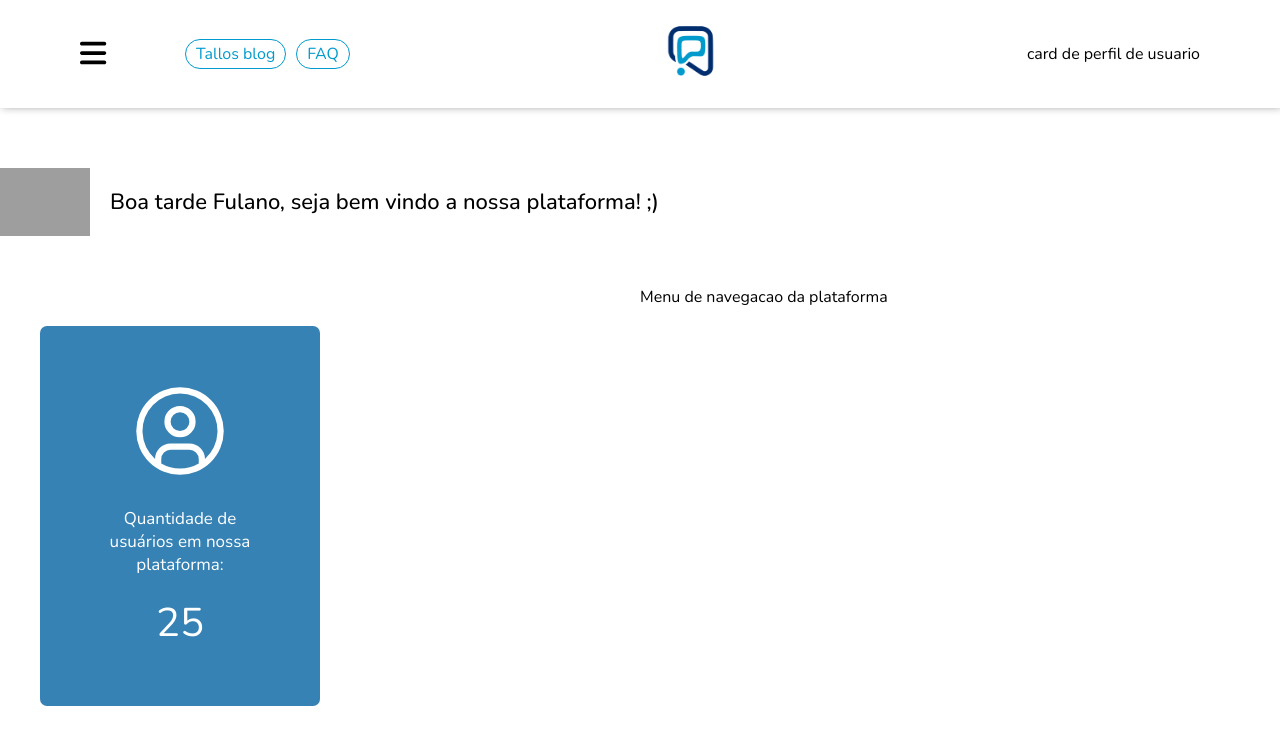
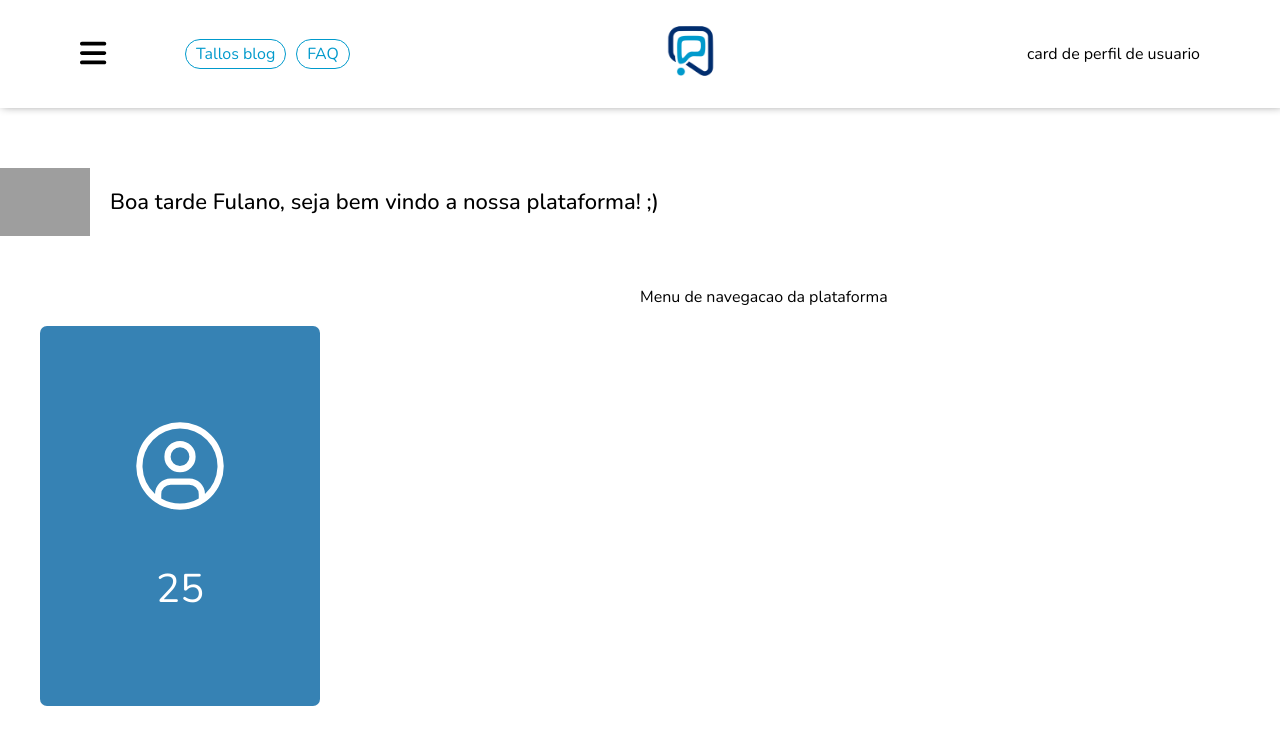
Before and after one commit to PauloHPMKT/app-tallos-frontend-vue, a Vue app: page /app/admin in a window 1280 px wide. Shown: the top 744 px of the page. Built offline with nearby package versions, Linux system fonts and the light colour scheme; grey boxes are pictures that could not be loaded.

Commit message:
declarando props

```diff
--- a/src/components/components-user/cards/CardDashboard.vue
+++ b/src/components/components-user/cards/CardDashboard.vue
@@ -2,7 +2,7 @@
   <div class="card_bashboard">
     <div class="content_card">
       <Icon icon="carbon:user-avatar" />
-      <p>Quantidade de usuários em nossa plataforma:</p>
+      <p>{{ data_user }}</p>
       <span>25</span>
     </div>
   </div>
@@ -13,7 +13,10 @@ import { defineComponent } from 'vue'
 import { Icon } from '@iconify/vue'
 
 export default defineComponent({
-    name: 'CardDashboard',
-    components: { Icon },
+  name: 'CardDashboard',
+  components: { Icon },
+  props: {
+    data_user: String,
+  }
 })
 </script>
```
